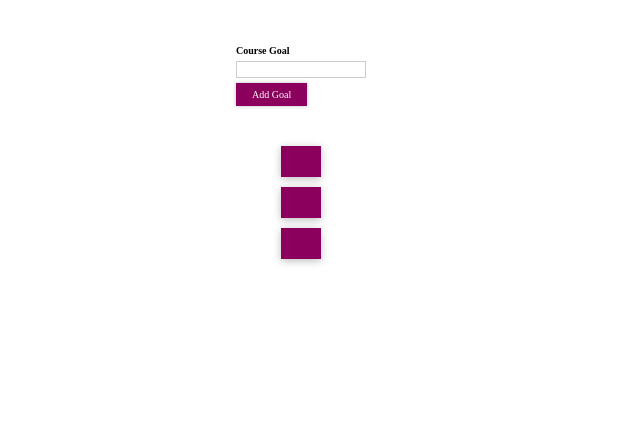
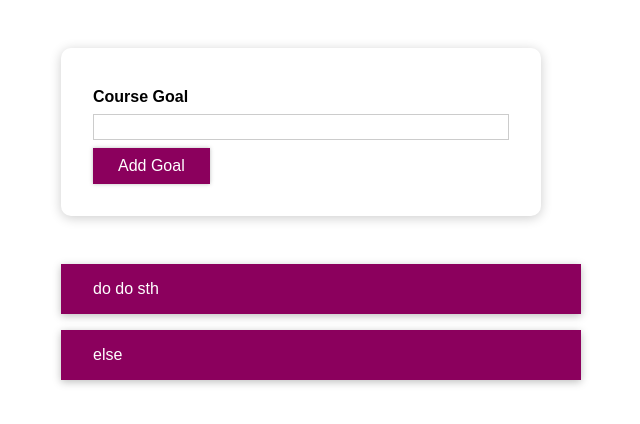
Before and after one commit to mahdieh96/styled-to-do-list, a React (Create React App) app: page / in a window 1280 px wide. Shown: the top 424 px of the page, without its empty margins (339-979 px from the left). Built offline with nearby package versions, Linux system fonts and the light colour scheme; the HTML template or start-up script is replaced by a standard one.

Commit message:
some css changes

```diff
--- /dev/null
+++ b/src/App.css
@@ -0,0 +1,14 @@
+#goals {
+  width: 35rem;
+  max-width: 90%;
+  margin: 3rem auto;
+}
+
+#goal-form {
+  width: 30rem;
+  max-width: 90%;
+  margin: 3rem auto;
+  padding: 2rem;
+  box-shadow: 0 2px 12px rgba(0, 0, 0, 0.2);
+  border-radius: 10px;
+}
--- a/src/App.js
+++ b/src/App.js
@@ -2,26 +2,39 @@ import { useState } from "react";
 import { ItemData } from "./components/Item/ItemData";
 import { ItemList } from "./components/Item/ItemList";
 import { NewItem } from "./components/NewItem/NewItem";
-
+import "./App.css";
 function App() {
-  const data = ["do do sth", "else", "ffv"];
+  const data = [
+    { text: "do do sth", id: "1" },
+    { text: "else", id: "2" },
+  ];
   const [itemData, setItemData] = useState(data);
 
   const addNewItemHandler = (newItem) => {
     setItemData((prev) => {
-      return [...prev, newItem];
+      return [...prev, { text: newItem, id: Math.random().toString() }];
     });
   };
 
-  const deleteItemHandler = (deletedItemIndex) => {
+  const deleteItemHandler = (deletedItemId) => {
     setItemData((prev) => {
-      return prev.filter((item, index) => index != deletedItemIndex);
+      return prev.filter((item) => item.id !== deletedItemId);
     });
   };
+  let content = (
+    <p style={{ textAlign: "center" }}>No goals found. Maybe add one?</p>
+  );
+  if (data.length > 0) {
+    content = (
+      <ItemList itemData={itemData} deleteItemHandler={deleteItemHandler} />
+    );
+  }
   return (
-    <div className="container">
-      <NewItem addNewItemHandler={addNewItemHandler} />
-      <ItemList itemData={itemData} deleteItemHandler={deleteItemHandler} />
+    <div>
+      <section id="goal-form">
+        <NewItem addNewItemHandler={addNewItemHandler} />
+      </section>
+      <section id="goals">{content}</section>
     </div>
   );
 }
--- a/src/index.css
+++ b/src/index.css
@@ -1,19 +1,11 @@
-html {
-  font-size: 62.5%;
-}
-
 * {
-  margin: 0;
-  padding: 0;
   box-sizing: border-box;
 }
 
-.container {
-  display: flex;
-  flex-direction: column;
-  gap: 3rem;
-  align-items: center;
-  max-width: 700px;
-  align-items: center;
-  margin: 4rem auto;
+html {
+  font-family: sans-serif;
 }
+
+body {
+  margin: 0;
+}
```
